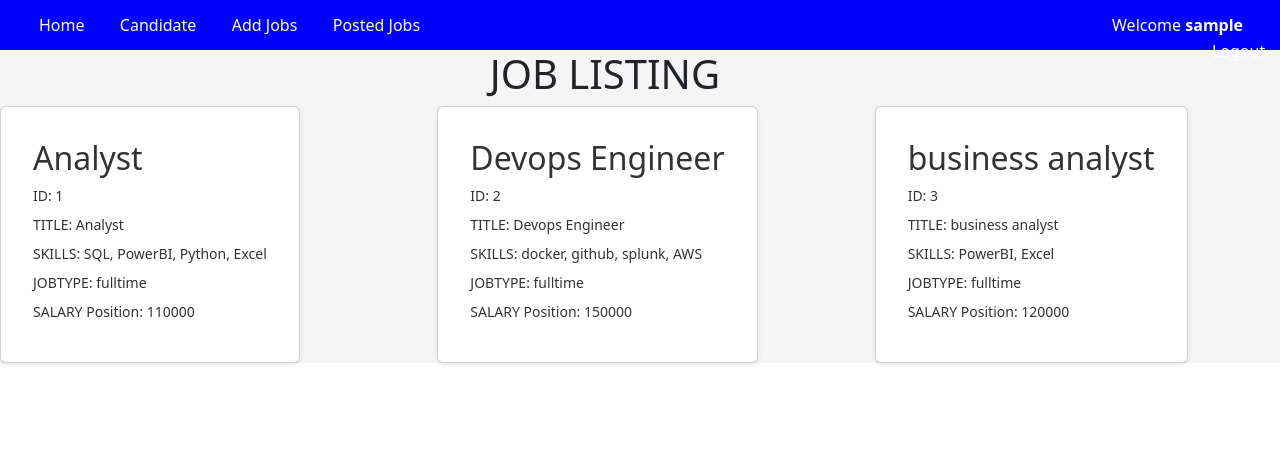
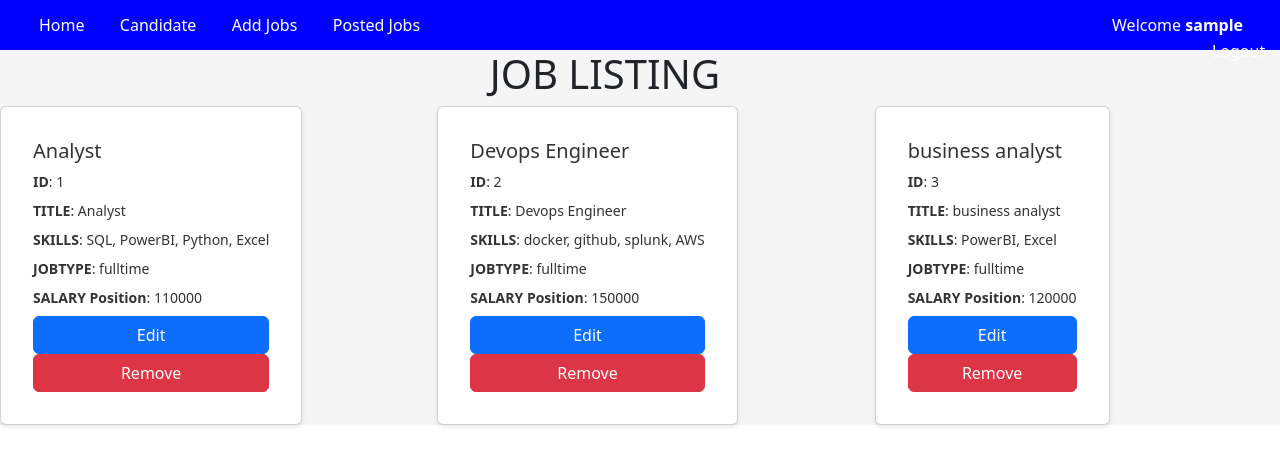
Before and after one commit to saurabhs679/AgileMinds-Soen6011summer2023, a React (Create React App) app in the folder jobseekr/: page /jobview in a window 1280 px wide. Shown: the top 466 px of the page. Built offline with nearby package versions, Linux system fonts and the light colour scheme; data requests are answered from the project's data file; sample sign-in values are in the browser's storage.

Commit message:
Add files via upload

```diff
--- a/jobseekr/src/Addjobs.js
+++ b/jobseekr/src/Addjobs.js
@@ -64,7 +64,7 @@ const Addjobs = () => {
                 <form className="container" onSubmit={handlesubmit}>
                     <div className="card">
                         <div className="card-header">
-                            <h1>Posted Jobs</h1>
+                            <h3>ADD JOBS</h3>
                         </div>
                         <div className="card-body">
 
--- a/jobseekr/src/Candidate.js
+++ b/jobseekr/src/Candidate.js
@@ -89,7 +89,7 @@ const Candidate = () => {
             <p><b>GENDER</b>: {candidate.gender}</p>
             <p><b>CURRENT POSITION</b>: {candidate.currentPosition}</p>
             <p><b>SKILLS</b>: {candidate.skills}</p>
-            <button style={{ padding: "10px 50px", marginTop: "10px",borderRadius:"8px",height:"50px", justifyContent:"flex-end"}} onClick={handleedit}>Edit</button>
+            <button onClick={handleedit} className="btn btn-primary">Edit</button>
             <button onClick={handleremove} className="btn btn-danger">Remove</button>
           </div>
         );
--- a/jobseekr/src/Home.js
+++ b/jobseekr/src/Home.js
@@ -27,7 +27,7 @@ const Home = () => {
         <div>
 
             <h1 className="text-center">JobSeekr</h1>
-            {/* <table className="table table-bordered">
+            {/*<table className="table table-bordered">
                 <thead>
                     <tr>
                         <td>Code</td>
@@ -50,7 +50,8 @@ const Home = () => {
                     }
                 </tbody>
 
-            </table> */}
+            </table> }
+                */}
         </div>
     );
 }
--- a/jobseekr/src/Jobview.js
+++ b/jobseekr/src/Jobview.js
@@ -81,12 +81,14 @@ const Jobs = () => {
     const Job = ({ jobs }) => {
         return (
           <div className="card">
-            <h2>{jobs.title}</h2>
-            <p>ID: {jobs.id}</p>
-            <p>TITLE: {jobs.title}</p>
-            <p>SKILLS: {jobs.skills}</p>
-            <p>JOBTYPE: {jobs.jobtype}</p>
-            <p>SALARY Position: {jobs.salary}</p>
+            <h5>{jobs.title}</h5>
+            <p><b>ID</b>: {jobs.id}</p>
+            <p><b>TITLE</b>: {jobs.title}</p>
+            <p><b>SKILLS</b>: {jobs.skills}</p>
+            <p><b>JOBTYPE</b>: {jobs.jobtype}</p>
+            <p><b>SALARY Position</b>: {jobs.salary}</p>
+            <button onClick={handleedit} className="btn btn-primary">Edit</button>
+            <button onClick={handleremove} className="btn btn-danger">Remove</button>
           </div>
         );
       };
```
